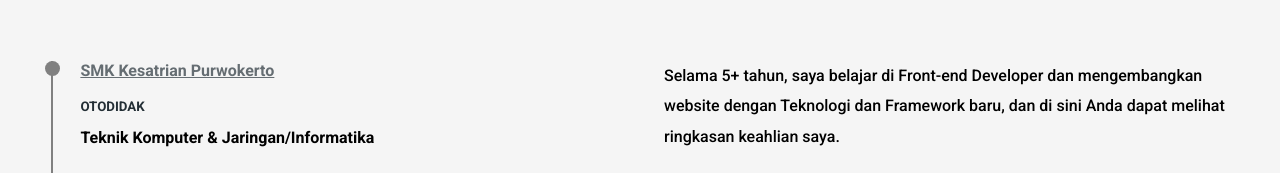
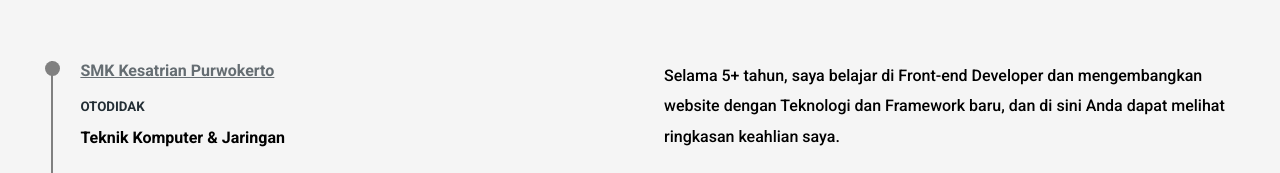
Before and after one commit to mrapxqr/personalweb, a plain HTML site: page index.html in a window 1280 px wide. Shown: the part 2787-2960 px from the top of the page. Drawn offline with Linux system fonts and the light colour scheme.

Commit message:
Add files via upload

```diff
--- a/index.html
+++ b/index.html
@@ -310,7 +310,7 @@
                             <br>
                             <h5 class="kejuruan">OTODIDAK</h5>
                             <p>
-                                Teknik Komputer & Jaringan/Informatika
+                                Teknik Komputer & Jaringan
                             </p>
                             <h4 class="education-years">2020 - 2023</h4>
                         </div>
```
